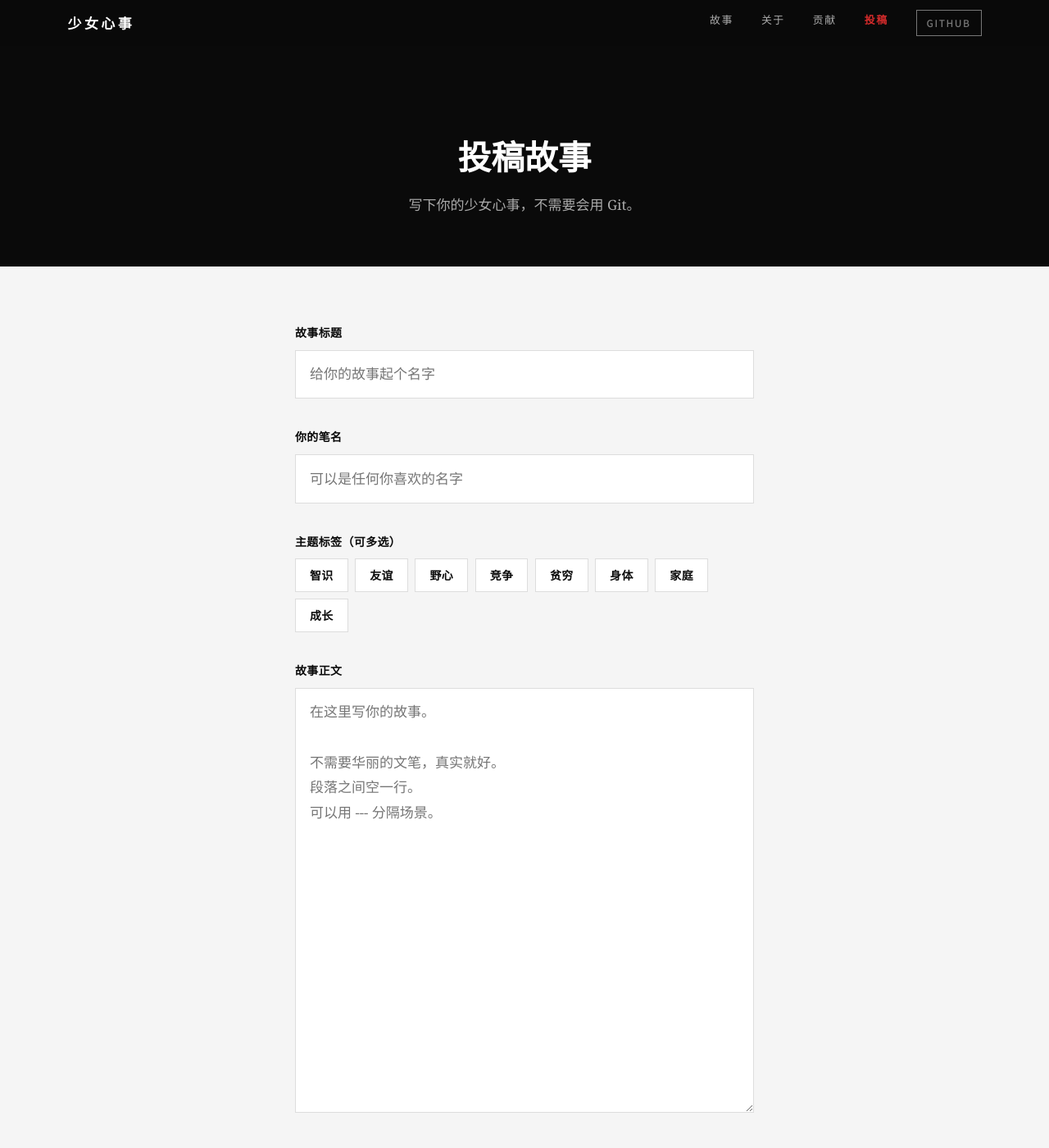
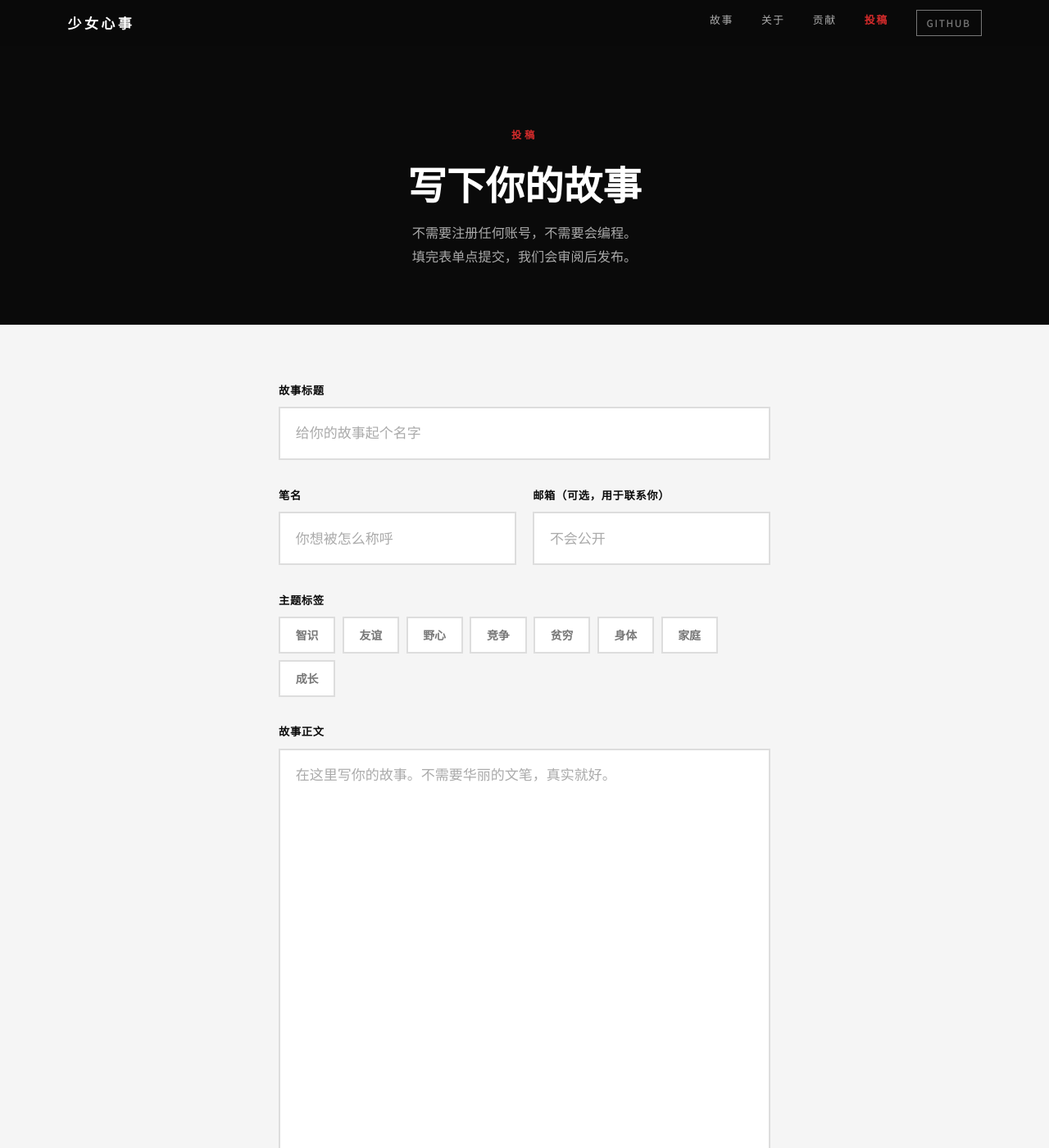
Before and after one commit to girls-era/girls-era.github.io, a Jekyll site: the page built from submit.md, in a window 1280 px wide and 1400 px high. Shown: the whole window at 82% size. Built offline with Jekyll 4.4.1, drawn with Linux system fonts in a browser that asks for light colours; some of the changed text lies outside the part shown.

Commit message:
重做投稿页：无需账号 + 全新设计

```diff
--- a/assets/css/style.css
+++ b/assets/css/style.css
@@ -665,26 +665,35 @@ a { color: inherit; text-decoration: none; }
 .submit-hero {
   background: var(--black);
   color: var(--white);
-  padding: 9rem 2.5rem 3.5rem;
+  padding: 9rem 2.5rem 4rem;
   text-align: center;
 }
 
-.submit-hero-inner {
-  max-width: 560px;
-  margin: 0 auto;
+.submit-hero-inner { max-width: 560px; margin: 0 auto; }
+
+.submit-label {
+  font-family: var(--sans);
+  font-size: 0.72rem;
+  font-weight: 700;
+  letter-spacing: 0.3em;
+  text-transform: uppercase;
+  color: var(--red);
+  margin-bottom: 1.2rem;
 }
 
 .submit-hero h1 {
   font-family: var(--sans);
-  font-size: 2.4rem;
+  font-size: clamp(2rem, 5vw, 2.8rem);
   font-weight: 900;
   color: var(--white);
-  margin-bottom: 0.5rem;
+  line-height: 1.2;
+  margin-bottom: 1rem;
 }
 
 .submit-hero p {
   color: var(--gray-light);
-  font-size: 1rem;
+  font-size: 0.95rem;
+  line-height: 1.8;
 }
 
 .submit-form-section {
@@ -692,49 +701,74 @@ a { color: inherit; text-decoration: none; }
   padding: 4rem 2.5rem 5rem;
 }
 
-.submit-form-inner {
-  max-width: 560px;
-  margin: 0 auto;
-}
+.submit-form-inner { max-width: 600px; margin: 0 auto; }
 
 .story-form {
   display: flex;
   flex-direction: column;
-  gap: 2rem;
+  gap: 1.8rem;
 }
 
-.form-group label {
+.form-group > label {
   display: block;
   font-family: var(--sans);
-  font-size: 0.82rem;
+  font-size: 0.78rem;
   font-weight: 700;
   color: var(--black);
   margin-bottom: 0.5rem;
-  letter-spacing: 0.03em;
+  letter-spacing: 0.05em;
+  text-transform: uppercase;
+}
+
+.form-row {
+  display: grid;
+  grid-template-columns: 1fr 1fr;
+  gap: 1.2rem;
 }
 
 .form-group input[type="text"],
+.form-group input[type="email"],
 .form-group textarea {
   width: 100%;
   font-family: var(--serif);
   font-size: 1rem;
   line-height: 1.8;
-  padding: 0.8rem 1rem;
-  border: 1.5px solid var(--gray-rule);
+  padding: 0.9rem 1.1rem;
+  border: 2px solid var(--gray-rule);
+  border-radius: 0;
   background: var(--white);
   color: var(--ink);
   outline: none;
-  transition: border-color 0.2s;
+  transition: border-color 0.2s, box-shadow 0.2s;
+  -webkit-appearance: none;
 }
 
-.form-group input[type="text"]:focus,
+.form-group input:focus,
 .form-group textarea:focus {
   border-color: var(--red);
+  box-shadow: 0 0 0 3px var(--red-glow);
 }
+
+.form-group input::placeholder,
+.form-group textarea::placeholder {
+  color: var(--gray-light);
+}
+
+.textarea-wrap { position: relative; }
 
 .form-group textarea {
   resize: vertical;
-  min-height: 300px;
+  min-height: 360px;
+}
+
+.char-count {
+  position: absolute;
+  bottom: 0.8rem;
+  right: 1rem;
+  font-family: var(--sans);
+  font-size: 0.75rem;
+  color: var(--gray-light);
+  pointer-events: none;
 }
 
 .tag-checkboxes {
@@ -744,61 +778,137 @@ a { color: inherit; text-decoration: none; }
 }
 
 .tag-check {
-  font-family: var(--sans) !important;
-  font-size: 0.82rem !important;
-  font-weight: 600 !important;
-  padding: 0.4rem 1rem;
-  border: 1.5px solid var(--gray-rule);
+  display: block;
+  cursor: pointer;
+  margin-bottom: 0;
+}
+
+.tag-check input { display: none; }
+
+.tag-check span {
+  display: inline-block;
+  font-family: var(--sans);
+  font-size: 0.82rem;
+  font-weight: 600;
+  padding: 0.45rem 1.1rem;
+  border: 2px solid var(--gray-rule);
   background: var(--white);
   color: var(--gray);
-  cursor: pointer;
-  transition: all 0.2s;
-  display: flex;
-  align-items: center;
-  gap: 0.4rem;
-  margin-bottom: 0 !important;
+  transition: all 0.15s;
 }
 
-.tag-check input {
-  display: none;
+.tag-check:hover span {
+  border-color: var(--black);
+  color: var(--black);
 }
 
-.tag-check:has(input:checked) {
-  background: var(--black);
+.tag-check input:checked + span {
+  background: var(--red);
   color: var(--white);
-  border-color: var(--black);
+  border-color: var(--red);
 }
 
-.form-note {
+.form-agreement {
   padding: 1.2rem 1.4rem;
   background: var(--white);
   border-left: 3px solid var(--red);
 }
 
-.form-note p {
+.agreement-check {
+  display: flex;
+  align-items: flex-start;
+  gap: 0.6rem;
+  cursor: pointer;
   font-family: var(--sans);
   font-size: 0.82rem;
-  color: var(--gray);
-  line-height: 1.7;
-  margin-bottom: 0.5rem;
+  color: var(--gray-dark);
+  line-height: 1.6;
 }
 
-.form-note p:last-child {
-  margin-bottom: 0;
+.agreement-check input[type="checkbox"] {
+  margin-top: 0.25rem;
+  accent-color: var(--red);
+  width: 16px;
+  height: 16px;
+  flex-shrink: 0;
+}
+
+.form-actions {
+  display: flex;
+  align-items: center;
+  gap: 1.5rem;
+  flex-wrap: wrap;
 }
 
 .btn-submit {
-  align-self: flex-start;
+  font-family: var(--sans);
   font-size: 0.88rem;
+  font-weight: 700;
+  letter-spacing: 0.08em;
   padding: 1rem 3rem;
+  background: var(--red);
+  color: var(--white);
   border: none;
   cursor: pointer;
+  transition: background 0.2s;
+}
+
+.btn-submit:hover { background: var(--red-dark); }
+.btn-submit:disabled { background: var(--gray); cursor: not-allowed; }
+
+.form-hint {
+  font-family: var(--sans);
+  font-size: 0.78rem;
+  color: var(--gray);
+}
+
+/* 成功状态 */
+.success-message {
+  text-align: center;
+  padding: 4rem 0;
+}
+
+.success-icon {
+  width: 64px;
+  height: 64px;
+  line-height: 64px;
+  border-radius: 50%;
+  background: var(--red);
+  color: var(--white);
+  font-size: 1.8rem;
+  margin: 0 auto 1.5rem;
+}
+
+.success-message h2 {
+  font-family: var(--sans);
+  font-size: 1.6rem;
+  font-weight: 900;
+  margin-bottom: 0.8rem;
+  color: var(--black);
+}
+
+.success-message p {
+  color: var(--gray);
+  font-size: 1rem;
+  margin-bottom: 2rem;
+}
+
+.btn-back {
+  color: var(--black) !important;
+  border-color: var(--gray-rule) !important;
+  padding: 0.7rem 2rem;
+}
+
+.btn-back:hover {
+  border-color: var(--black) !important;
 }
 
 @media (max-width: 768px) {
-  .submit-hero { padding: 7rem 1.5rem 2.5rem; }
+  .submit-hero { padding: 7rem 1.5rem 3rem; }
   .submit-form-section { padding: 2.5rem 1.5rem 3rem; }
-  .btn-submit { align-self: stretch; }
+  .form-row { grid-template-columns: 1fr; gap: 1.8rem; }
+  .form-actions { flex-direction: column; align-items: stretch; text-align: center; }
+  .btn-submit { width: 100%; }
 }
 
 /* ============================================
--- a/submit.md
+++ b/submit.md
@@ -6,87 +6,114 @@ permalink: /submit/
 
 <section class="submit-hero">
   <div class="submit-hero-inner">
-    <h1>投稿故事</h1>
-    <p>写下你的少女心事，不需要会用 Git。</p>
+    <div class="submit-label">投稿</div>
+    <h1>写下你的故事</h1>
+    <p>不需要注册任何账号，不需要会编程。<br>填完表单点提交，我们会审阅后发布。</p>
   </div>
 </section>
 
 <section class="submit-form-section">
   <div class="submit-form-inner">
-    <form id="story-form" class="story-form">
+
+    <form id="story-form" class="story-form" action="https://formspree.io/f/FORM_ID" method="POST">
+      <input type="hidden" name="_subject" value="新投稿：少女心事">
+      <input type="hidden" name="_captcha" value="true">
+
       <div class="form-group">
         <label for="story-title">故事标题</label>
-        <input type="text" id="story-title" placeholder="给你的故事起个名字" required>
+        <input type="text" id="story-title" name="title" placeholder="给你的故事起个名字" required>
+      </div>
+
+      <div class="form-row">
+        <div class="form-group">
+          <label for="story-author">笔名</label>
+          <input type="text" id="story-author" name="author" placeholder="你想被怎么称呼" required>
+        </div>
+        <div class="form-group">
+          <label for="story-email">邮箱（可选，用于联系你）</label>
+          <input type="email" id="story-email" name="_replyto" placeholder="不会公开">
+        </div>
       </div>
 
       <div class="form-group">
-        <label for="story-author">你的笔名</label>
-        <input type="text" id="story-author" placeholder="可以是任何你喜欢的名字" required>
-      </div>
-
-      <div class="form-group">
-        <label>主题标签（可多选）</label>
+        <label>主题标签</label>
         <div class="tag-checkboxes">
-          <label class="tag-check"><input type="checkbox" name="tags" value="智识"> 智识</label>
-          <label class="tag-check"><input type="checkbox" name="tags" value="友谊"> 友谊</label>
-          <label class="tag-check"><input type="checkbox" name="tags" value="野心"> 野心</label>
-          <label class="tag-check"><input type="checkbox" name="tags" value="竞争"> 竞争</label>
-          <label class="tag-check"><input type="checkbox" name="tags" value="贫穷"> 贫穷</label>
-          <label class="tag-check"><input type="checkbox" name="tags" value="身体"> 身体</label>
-          <label class="tag-check"><input type="checkbox" name="tags" value="家庭"> 家庭</label>
-          <label class="tag-check"><input type="checkbox" name="tags" value="成长"> 成长</label>
+          <label class="tag-check"><input type="checkbox" name="tags" value="智识"><span>智识</span></label>
+          <label class="tag-check"><input type="checkbox" name="tags" value="友谊"><span>友谊</span></label>
+          <label class="tag-check"><input type="checkbox" name="tags" value="野心"><span>野心</span></label>
+          <label class="tag-check"><input type="checkbox" name="tags" value="竞争"><span>竞争</span></label>
+          <label class="tag-check"><input type="checkbox" name="tags" value="贫穷"><span>贫穷</span></label>
+          <label class="tag-check"><input type="checkbox" name="tags" value="身体"><span>身体</span></label>
+          <label class="tag-check"><input type="checkbox" name="tags" value="家庭"><span>家庭</span></label>
+          <label class="tag-check"><input type="checkbox" name="tags" value="成长"><span>成长</span></label>
         </div>
       </div>
 
       <div class="form-group">
         <label for="story-content">故事正文</label>
-        <textarea id="story-content" rows="16" placeholder="在这里写你的故事。&#10;&#10;不需要华丽的文笔，真实就好。&#10;段落之间空一行。&#10;可以用 --- 分隔场景。" required></textarea>
+        <div class="textarea-wrap">
+          <textarea id="story-content" name="content" rows="20" placeholder="在这里写你的故事。不需要华丽的文笔，真实就好。" required></textarea>
+          <div class="char-count"><span id="char-num">0</span> 字</div>
+        </div>
       </div>
 
-      <div class="form-group form-note">
-        <p>点击「提交」会跳转到 GitHub 创建一条投稿。你需要一个 GitHub 账号（免费注册）。<br>我们会审阅后发布，审稿只看真诚与尊重，不评判文笔。</p>
-        <p>提交即表示你同意：将出版权授予本项目、保留署名权、知悉所有收入全部捐赠。</p>
+      <div class="form-agreement">
+        <label class="agreement-check">
+          <input type="checkbox" required>
+          <span>提交即表示我同意将出版权授予本项目，保留署名权，知悉所有收入全部捐赠。</span>
+        </label>
       </div>
 
-      <button type="submit" class="btn-primary btn-submit">提交故事</button>
+      <div class="form-actions">
+        <button type="submit" class="btn-submit" id="submit-btn">提交故事</button>
+        <span class="form-hint">审稿只看真诚与尊重，不评判文笔</span>
+      </div>
     </form>
+
+    <div id="success-msg" class="success-message" style="display:none;">
+      <div class="success-icon">&#10003;</div>
+      <h2>投稿已收到</h2>
+      <p>感谢你写下自己的故事。我们会尽快审阅，通过后将发布在网站上。</p>
+      <a href="{{ '/' | relative_url }}" class="btn-outline btn-back">回到首页</a>
+    </div>
+
   </div>
 </section>
 
 <script>
-document.getElementById('story-form').addEventListener('submit', function(e) {
+// 字数统计
+var ta = document.getElementById('story-content');
+var counter = document.getElementById('char-num');
+ta.addEventListener('input', function() {
+  counter.textContent = ta.value.length;
+});
+
+// AJAX 提交
+var form = document.getElementById('story-form');
+form.addEventListener('submit', function(e) {
   e.preventDefault();
+  var btn = document.getElementById('submit-btn');
+  btn.textContent = '提交中…';
+  btn.disabled = true;
 
-  var title = document.getElementById('story-title').value.trim();
-  var author = document.getElementById('story-author').value.trim();
-  var content = document.getElementById('story-content').value.trim();
+  var data = new FormData(form);
 
-  var tags = [];
-  document.querySelectorAll('input[name="tags"]:checked').forEach(function(cb) {
-    tags.push(cb.value);
+  fetch(form.action, {
+    method: 'POST',
+    body: data,
+    headers: { 'Accept': 'application/json' }
+  }).then(function(res) {
+    if (res.ok) {
+      form.style.display = 'none';
+      document.getElementById('success-msg').style.display = 'block';
+      window.scrollTo({ top: 0, behavior: 'smooth' });
+    } else {
+      btn.textContent = '提交失败，请重试';
+      btn.disabled = false;
+    }
+  }).catch(function() {
+    btn.textContent = '网络错误，请重试';
+    btn.disabled = false;
   });
-
-  var body = '### 故事标题\n\n' + title +
-    '\n\n### 笔名\n\n' + author +
-    '\n\n### 主题标签\n\n' + (tags.length > 0 ? tags.join(', ') : '未选择') +
-    '\n\n### 故事正文\n\n' + content +
-    '\n\n---\n*通过网站投稿表单提交*';
-
-  var url = 'https://github.com/girls-era/girls-era.github.io/issues/new' +
-    '?template=story-submission.yml' +
-    '&title=' + encodeURIComponent('故事投稿：' + title) +
-    '&story-title=' + encodeURIComponent(title) +
-    '&author=' + encodeURIComponent(author) +
-    '&tags=' + encodeURIComponent(tags.join(', ')) +
-    '&content=' + encodeURIComponent(content);
-
-  if (url.length > 8000) {
-    url = 'https://github.com/girls-era/girls-era.github.io/issues/new' +
-      '?labels=故事投稿' +
-      '&title=' + encodeURIComponent('故事投稿：' + title) +
-      '&body=' + encodeURIComponent(body);
-  }
-
-  window.open(url, '_blank');
 });
 </script>
```
